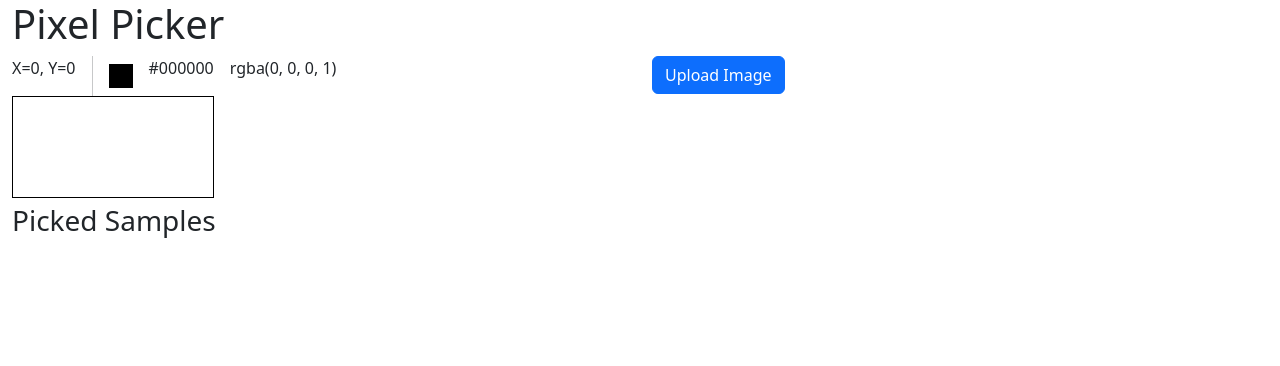
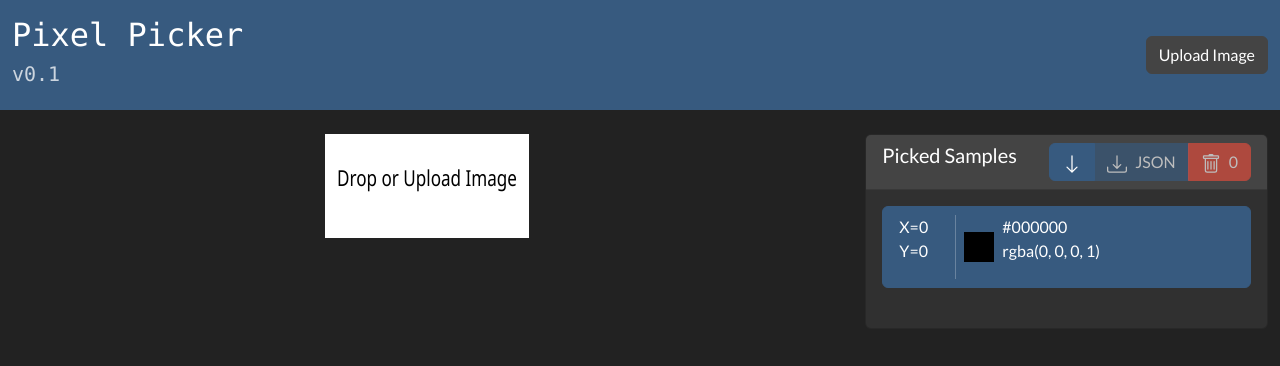
Before and after one commit to danielcary/pixel-picker, a React app: page / in a window 1280 px wide. Shown: the top 366 px of the page. Built offline with nearby package versions, Linux system fonts and the light colour scheme; the HTML template or start-up script is replaced by a standard one.

Commit message:
added export to json and a sort toggle, plus updated formatting

```diff
--- a/App.tsx
+++ b/App.tsx
@@ -1,10 +1,14 @@
 import * as React from 'react';
 import { createRoot } from 'react-dom/client';
+import ButtonGroup from 'react-bootstrap/ButtonGroup';
 import { Container, Button, ListGroup, Row, Col } from 'react-bootstrap';
 import Stack from 'react-bootstrap/Stack';
-import Badge from 'react-bootstrap/Badge';
-import 'bootstrap/dist/css/bootstrap.min.css';
+import Navbar from 'react-bootstrap/Navbar';
+import Card from 'react-bootstrap/Card';
+import * as Icon from 'react-bootstrap-icons';
+import 'bootswatch/dist/darkly/bootstrap.min.css';
 
+// need favicon
 class RGBAColor {
     static readonly WHITE = new RGBAColor(0, 0, 0, 255);
     r: number = 0;
@@ -52,6 +56,8 @@ type AppState = {
     currentImgName?: string,
     currentSample: PixelSample,
     pickedSamples: PixelSample[],
+    dragging: boolean;
+    sortToggle: boolean;
 };
 
 type PixelSampleComponentProps = {
@@ -62,22 +68,32 @@ class PixelSampleComponent extends React.Component<PixelSampleComponentProps, an
 {
 
     render(): React.ReactNode {
-        return <Stack direction='horizontal' gap={3}>
-            <p>X={this.props.sample.pos.x}, Y={this.props.sample.pos.y}</p>
+        return <Stack direction='horizontal' gap={2}>
+            <p style={{ width: '3rem' }}>
+                X={this.props.sample.pos.x}
+                <br />
+                Y={this.props.sample.pos.y}
+            </p>
             <div className="vr" />
-            <svg width={24} height={24}>
-                <rect width={24} height={24}
+            <svg width={30} height={30}>
+                <rect width={30} height={30}
                     fill={this.props.sample.color.hexStr()}
                     stroke='black'
                     strokeWidth={2}
                 />
             </svg>
-            <p>{this.props.sample.color.hexStr()}</p>
-            <p>{this.props.sample.color.rgbaStr()}</p>
+            <p>
+                {this.props.sample.color.hexStr()}
+                <br />
+                {this.props.sample.color.rgbaStr()}
+            </p>
         </Stack>
     }
 
 }
+
+// supported mime types
+const imageTypes = ["image/jpeg", "image/jpg", "image/png", "image/webp"];
 
 class App extends React.Component<any, AppState>  {
 
@@ -87,16 +103,26 @@ class App extends React.Component<any, AppState>  {
         this.state = {
             currentSample: new PixelSample(0, 0, RGBAColor.WHITE),
             pickedSamples: [],
+            dragging: false,
+            sortToggle: false,
         };
+    }
 
-        // TODO: load default image
-        // TODO?: change mouse/cursor when dragging
-        // TODO?: implement scale/zoom
+    componentDidMount(): void {
+        let canvas = document.getElementById('myCanvas') as HTMLCanvasElement;
 
+        canvas.style.cursor = 'crosshair';
+
+        let ctx = canvas.getContext('2d')!;
+        ctx.clearRect(0, 0, canvas.width, canvas.height);
+        ctx.fillStyle = 'white';
+        ctx.fillRect(0, 0, canvas.width, canvas.height);
+        ctx.font = "22px Segoe UI";
+        ctx.fillStyle = 'black';
+        ctx.fillText('Drop or Upload Image', 10, canvas.height / 2, canvas.width - 20);
     }
 
     async setImage(file: File): Promise<void> {
-        const imageTypes = ["image/png", "image/jpeg", "image/jpg"];
         if (!imageTypes.includes(file.type)) {
             // unsupported file mime type
             console.error("Bad or unsupported file type: %s", file.type);
@@ -114,20 +140,56 @@ class App extends React.Component<any, AppState>  {
             this.state.currentImg!.close();
         }
         this.setState({ currentImg: img, currentImgName: file.name }, () => {
-            // TODO: ensure image dim's do not go past canvas's max
             canvas.width = this.state.currentImg!.width;
             canvas.height = this.state.currentImg!.height;
             canvas.getContext("2d")?.drawImage(this.state.currentImg!, 0, 0);
+            document.title = 'Pixel Picker - ' + file.name;
             return Promise.resolve();
         });
     }
 
+    exportPointsToJSON() {
+        let data = JSON.stringify(this.state.pickedSamples);
+        let blob = new Blob([data], { type: 'text/json;charset=utf-8' })
+
+        // Save file... don't use new, experimental API 'showSaveFilePicker'
+        // instead, create a link HTML element and 'click' it to download
+        let blobUrl = URL.createObjectURL(blob);
+        const anchor = document.createElement('a');
+        anchor.href = blobUrl;
+        anchor.target = "_blank";
+        anchor.download = "points.json";
+
+        // Trigger the file download
+        anchor.click();
+
+        // Release the blobUrl that was created
+        URL.revokeObjectURL(blobUrl);
+    }
+
     render(): React.ReactNode {
         return <div>
+            <Navbar bg="primary">
+                <Container fluid>
+                    <div className="font-monospace">
+                        <h3>Pixel Picker</h3>
+                        <h5 className="text-muted">v0.1</h5>
+                    </div>
+                    <Navbar.Toggle />
+                    <Button className='btn-secondary'
+                        onClick={() => { document.getElementById("myInputFile")!.click(); }}>
+                        Upload Image
+                    </Button>
+                </Container>
+            </Navbar>
+            <Container fluid>
+                <br />
+                <Row>
+                    <Col md={8}>
                         <input
                             id="myInputFile"
                             type="file"
-                accept="image/jpeg, image/png, image/jpg"
+                            accept={imageTypes.reduce((a, val) => `${a}, ${val}`)}
                             style={{ display: "none" }}
                             onChange={async (e) => {
                                 if (e.target.files!.length > 0) {
@@ -135,33 +197,20 @@ class App extends React.Component<any, AppState>  {
                                     await this.setImage(file);
                                 }
                             }} />
-            <Container fluid>
-                <Row>
-                    <Col>
-                        <h1>Pixel Picker</h1>
-                    </Col>
-                </Row>
-                <Row>
-                    <Col sm={6}>
-                        <PixelSampleComponent sample={this.state.currentSample} />
-                    </Col>
-                    <Col sm={2}>
-                        <Button onClick={() => {
-                            document.getElementById("myInputFile")!.click();
-                        }}>Upload Image</Button>
-                    </Col>
-                    <Col sm={4}>
-                        <h3>{this.state.currentImgName}</h3>
-                    </Col>
-                </Row>
-                <Row>
-                    <Col>
+                        <div
+                            className='overflow-auto'
+                            style={{
+                                textAlign: 'center',
+                                maxHeight: 1024,
+                                overflow: 'scroll'
+                            }}>
                             <canvas id="myCanvas" width="200" height="100"
                                 onDrop={async (e) => {
-                                // prevents file from being opened in browser
+                                    // prevents file from being opened by browser
                                     e.stopPropagation();
                                     e.preventDefault();
 
+                                    this.setState({ dragging: false });
                                     if (e.dataTransfer.files.length > 0) {
                                         let firstFile = e.dataTransfer.files.item(0)!;
                                         if (firstFile != null) {
@@ -170,10 +219,12 @@ class App extends React.Component<any, AppState>  {
                                     }
                                 }}
                                 onDragOver={e => {
-                                // prevents file from being opened in browser
+                                    // prevents file from being opened by browser
                                     e.stopPropagation();
                                     e.preventDefault();
                                 }}
+                                onDragEnter={() => this.setState({ dragging: true })}
+                                onDragLeave={() => this.setState({ dragging: false })}
                                 onMouseMove={e => {
                                     let canvas = e.target as HTMLCanvasElement;
                                     var rect = canvas.getBoundingClientRect();
@@ -181,9 +232,8 @@ class App extends React.Component<any, AppState>  {
                                         x: (e.clientX - rect.left) / (rect.right - rect.left) * canvas.width,
                                         y: (e.clientY - rect.top) / (rect.bottom - rect.top) * canvas.height
                                     };
-                                mouse.x = Math.round(mouse.x);
-                                mouse.y = Math.round(mouse.y);
-                                // TODO: account for -1 value
+                                    mouse.x = Math.max(0, Math.round(mouse.x));
+                                    mouse.y = Math.max(0, Math.round(mouse.y));
 
                                     let context = canvas.getContext("2d", { willReadFrequently: true });
                                     let imgData = context!.getImageData(mouse.x, mouse.y, 1, 1)!;
@@ -198,40 +248,69 @@ class App extends React.Component<any, AppState>  {
                                     samples.push(this.state.currentSample);
                                     this.setState({ pickedSamples: samples })
                                 }}
-                            style={{ border: '1px solid #000000' }}>
-                        </canvas>
+                                style={{ border: this.state.dragging ? '2px dashed white' : '2px solid white' }}
+                            />
+                        </div>
                     </Col>
-                </Row>
-                <Row>
-                    <Col>
-                        <h3>Picked Samples</h3>
-                    </Col>
-                    <Col>
-                        {this.state.pickedSamples.length > 0 &&
+                    <Col md={4}>
+                        <Card>
+                            <Card.Header className="d-flex justify-content-between">
+                                <Card.Title>Picked Samples</Card.Title>
+                                <ButtonGroup>
+                                    <Button variant='primary'
+                                        onClick={() => {
+                                            this.setState({ sortToggle: !this.state.sortToggle });
+                                        }}>
+                                        {!this.state.sortToggle && <Icon.ArrowDown size={20} />}
+                                        {this.state.sortToggle && <Icon.ArrowUp size={20} />}
+                                    </Button>
+                                    <Button variant='primary'
+                                        disabled={this.state.pickedSamples.length == 0}
+                                        onClick={() => this.exportPointsToJSON()}>
+                                        <Icon.Download style={{ marginRight: '0.5rem' }} size={20} />
+                                        JSON
+                                    </Button>
                                     <Button variant='danger'
-                                onClick={() => this.setState({ pickedSamples: [] })}>Clear All</Button>
-                        }
-                    </Col>
-                </Row>
-                <Row>
-                    <Col>
-                        <ListGroup numbered variant='flush'>
-                            {this.state.pickedSamples.map((sample, idx) =>
-                                <ListGroup.Item key={idx} className="d-flex justify-content-between align-items-start">
+                                        disabled={this.state.pickedSamples.length == 0}
+                                        onClick={() => this.setState({ pickedSamples: [] })}>
+                                        <Icon.Trash style={{ marginRight: '0.5rem' }} size={20} />
+                                        {this.state.pickedSamples.length}
+                                    </Button>
+                                </ButtonGroup>
+                            </Card.Header>
+                            <Card.Body>
+                                <ListGroup>
+                                    <ListGroup.Item active>
+                                        <PixelSampleComponent sample={this.state.currentSample} />
+                                    </ListGroup.Item>
+                                </ListGroup>
+                                <br />
+                                <ListGroup variant='flush'>
+                                    {(this.state.sortToggle ?
+                                        this.state.pickedSamples.slice(0).reverse() :
+                                        this.state.pickedSamples).map((sample, idx) =>
+                                            <ListGroup.Item key={idx} className="d-flex justify-content-between align-items-center">
+                                                <div className="ms-2 me-auto">
                                                     <PixelSampleComponent sample={sample} />
-                                    <Badge
+                                                </div>
+                                                <div className="ms-2 me-auto">
+                                                    <Button
                                                         onClick={() => {
                                                             let samples = this.state.pickedSamples;
                                                             samples.splice(idx, 1);
                                                             this.setState({ pickedSamples: samples });
                                                         }}
-                                        bg="danger"
-                                        pill>X</Badge>
+                                                        variant="danger">
+                                                        <Icon.XLg />
+                                                    </Button>
+                                                </div>
                                             </ListGroup.Item>
-                            )}
+                                        )
+                                    }
                                 </ListGroup>
+                            </Card.Body>
+                        </Card>
                     </Col>
-                    <Col sm={5}></Col>
                 </Row>
             </Container>
         </div>
@@ -239,6 +318,13 @@ class App extends React.Component<any, AppState>  {
 
 }
 
-(document.getElementsByTagName("body")[0] as Element).innerHTML = "<div id='react-app'></div>";
+// insert <div> to render the React App to
+const body = (document.getElementsByTagName("body")[0] as HTMLBodyElement);
+body.innerHTML = "<div id='react-app'></div>";
+
 const reactAppElement = document.getElementById('react-app') as Element;
-createRoot(reactAppElement).render(<React.StrictMode><App /></React.StrictMode>);
+createRoot(reactAppElement).render(
+    <React.StrictMode>
+        <App />
+    </React.StrictMode>
+);
--- a/webpack.config.js
+++ b/webpack.config.js
@@ -1,13 +1,16 @@
 const HtmlWebpackPlugin = require('html-webpack-plugin');
+const MiniCssExtractPlugin = require("mini-css-extract-plugin");
 const path = require('path');
 
-module.exports = [{
+
+module.exports = [
+    {
         entry: './App.tsx',
         module: {
             rules: [
                 {
-                test: /\.css$/i,
-                use: ["style-loader", "css-loader"],
+                    test: /\.css$/,
+                    use: [MiniCssExtractPlugin.loader, "css-loader"],
                 },
                 {
                     test: /\.tsx?$/,
@@ -29,7 +32,9 @@ module.exports = [{
             path: path.resolve(__dirname, './dist'),
             filename: 'app.js',
         },
-    plugins: [new HtmlWebpackPlugin({title: "Pixel Picker"})],
+        plugins: [
+            new HtmlWebpackPlugin({ title: "Pixel Picker" }),
+            new MiniCssExtractPlugin(),
+        ],
     },
-
 ];
```
Also changed, not shown: package.json (+3 -4 lines), 1 other file (tests, documents, lock files or other folders). Lines whose indentation alone changed are shown as unchanged.
